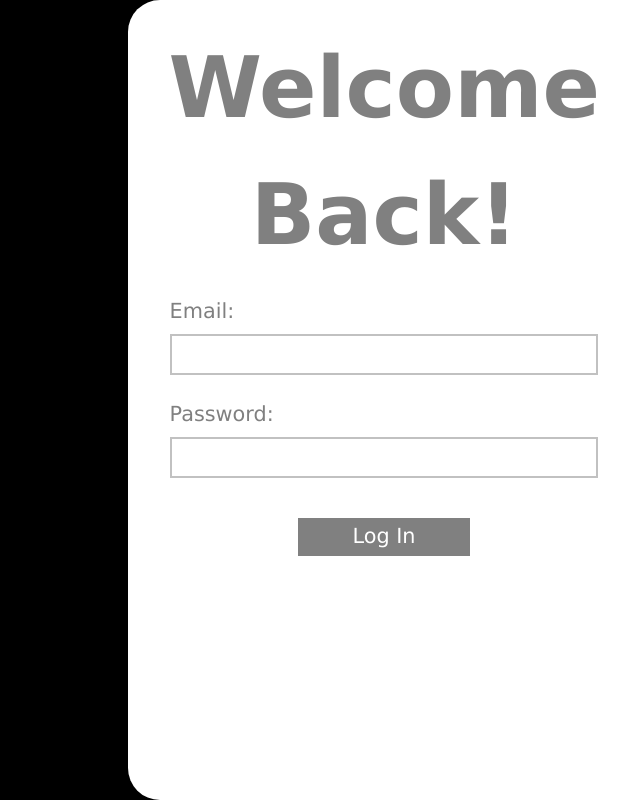
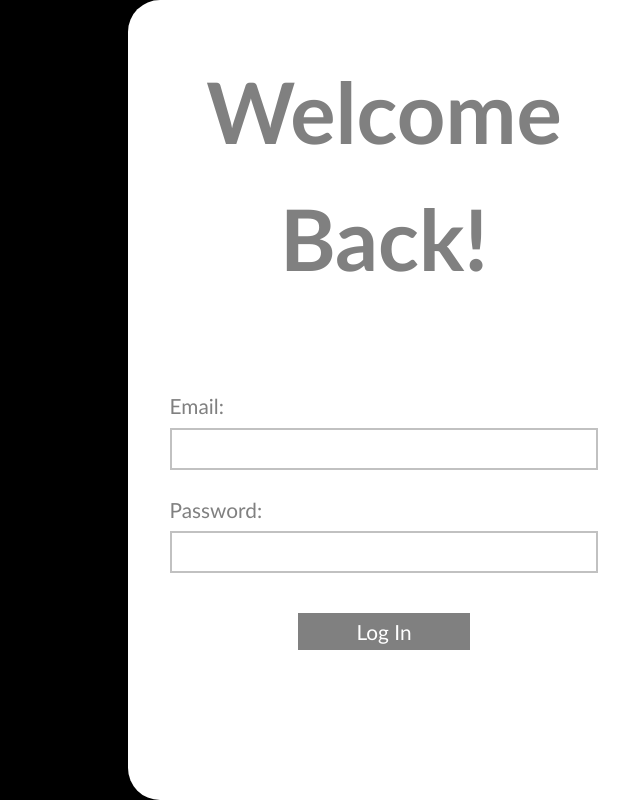
Before and after one commit to jenniferlieu/project-lomo-in-person-gaming-app, a React (Create React App) app in the folder frontend/: page / in a window 1280 px wide. Shown: the whole page, without its empty margins (640-1280 px from the left). Built offline with nearby package versions, Linux system fonts and the light colour scheme.

Commit message:
changed the display to be more responsive

```diff
--- a/frontend/package.json
+++ b/frontend/package.json
@@ -14,6 +14,7 @@
     "react-dom": "^18.2.0",
     "react-router-dom": "^6.16.0",
     "react-scripts": "^5.0.1",
+    "styled-components": "^6.0.8",
     "web-vitals": "^2.1.4"
   },
   "scripts": {
--- a/frontend/src/App.js
+++ b/frontend/src/App.js
@@ -4,6 +4,8 @@ import logo from './logo.svg';
 import './App.css';
 import MapContainer from './MapContainer.js';
 import Login from './components/Login/Login.jsx';
+
+
 
 function App() {
 
--- a/frontend/src/components/Login/Login.jsx
+++ b/frontend/src/components/Login/Login.jsx
@@ -13,8 +13,9 @@ const Login = () => {
 
     return (
         <div className="login-container">
-            <h1><strong>Welcome<br/>Back!</strong></h1>
+            <h1 className="mob-head"><strong>Welcome Back!</strong></h1>
             <div className="login-wrapper" >
+                <h1 className="des-head"><strong>Welcome<br />Back!</strong></h1>
                 <form onSubmit={handleSubmit}>
                     <label>
                         <p>Email:</p>
--- a/frontend/src/components/Login/login.css
+++ b/frontend/src/components/Login/login.css
@@ -1,6 +1,7 @@
 @tailwind base;
 @tailwind components;
 @tailwind utilities;
+
 
 * {
     box-sizing: border-box;
@@ -13,15 +14,21 @@
 
 body {
     background-color: black;
-    font-family: Verdana, Geneva, Tahoma, sans-serif;
+    font-family: Candara, Calibri, Segoe, Segoe UI, Optima, Arial, sans-serif;
     font-size: 1.3rem;
 }
 
-h1 {
+
+.mob-head {
+    display: block;
     color: var(--color-option-1);
-    font-size: 2rem;
-    margin-top: 36%;
+    font-size: 3.5rem;
+    margin-top: 40%;
     z-index: 1;
+}
+
+.des-head{
+    display: none;
 }
 
 form {
@@ -64,10 +71,14 @@ p {
 
 
 @media screen and (min-width: 480px) {
-    h1{
-        position: fixed;
-        right: 2.5rem;
-        margin-top: 1.5rem;
+
+    .mob-head {
+        display: none;
+    }
+
+    .des-head{
+        display:block;
+        margin: 3rem auto 0 auto;
         color: var(--color-option-3);
         font-size: 5.3rem;
     }
@@ -83,6 +94,6 @@ p {
 
     form {
         width: 90%;
-        margin: 50% auto 0 auto;
+        margin: 3rem auto 0 auto;
     }
   }
--- /dev/null
+++ b/frontend/src/components/fonts/font.css
@@ -0,0 +1,5 @@
+@font-face {
+    font-family: 'InkBleed';
+    src: local('Inkbleed-Regular'),
+        url(./Inkbleed-Regular.ttf) format('ttf');
+}
--- a/frontend/src/fonts/font.css
+++ /dev/null
@@ -1,5 +0,0 @@
-@font-face {
-    font-family: 'InkBleed';
-    src: local(InkbleedRegular),
-        url('./fonts/Inkbleed-Regular.ttf') format('ttf');
-}
```
Also changed, not shown: frontend/src/components/fonts/Inkbleed-Regular.ttf (renamed from frontend/src/fonts/Inkbleed-Regular.ttf), 1 other file (tests, documents, lock files or other folders).
